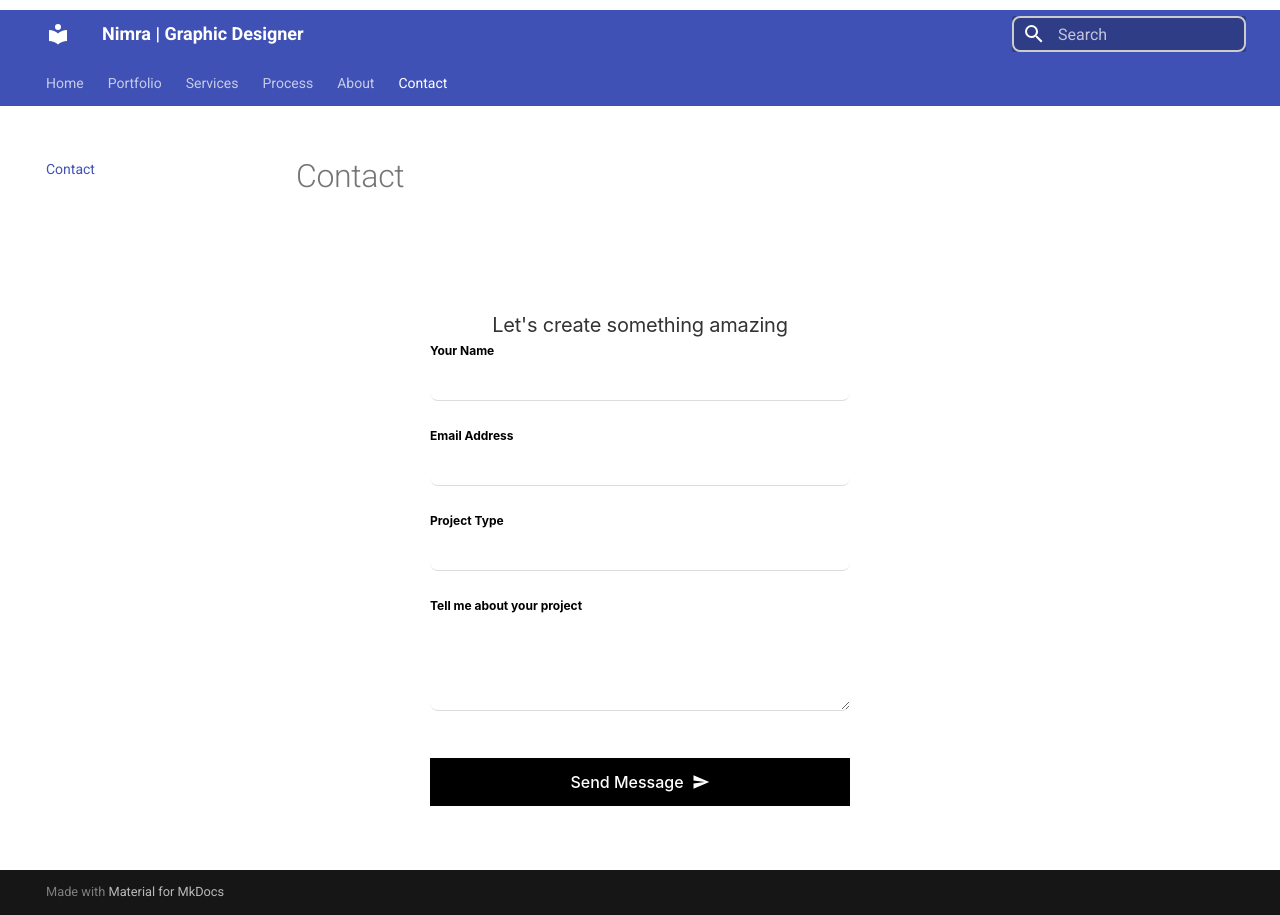
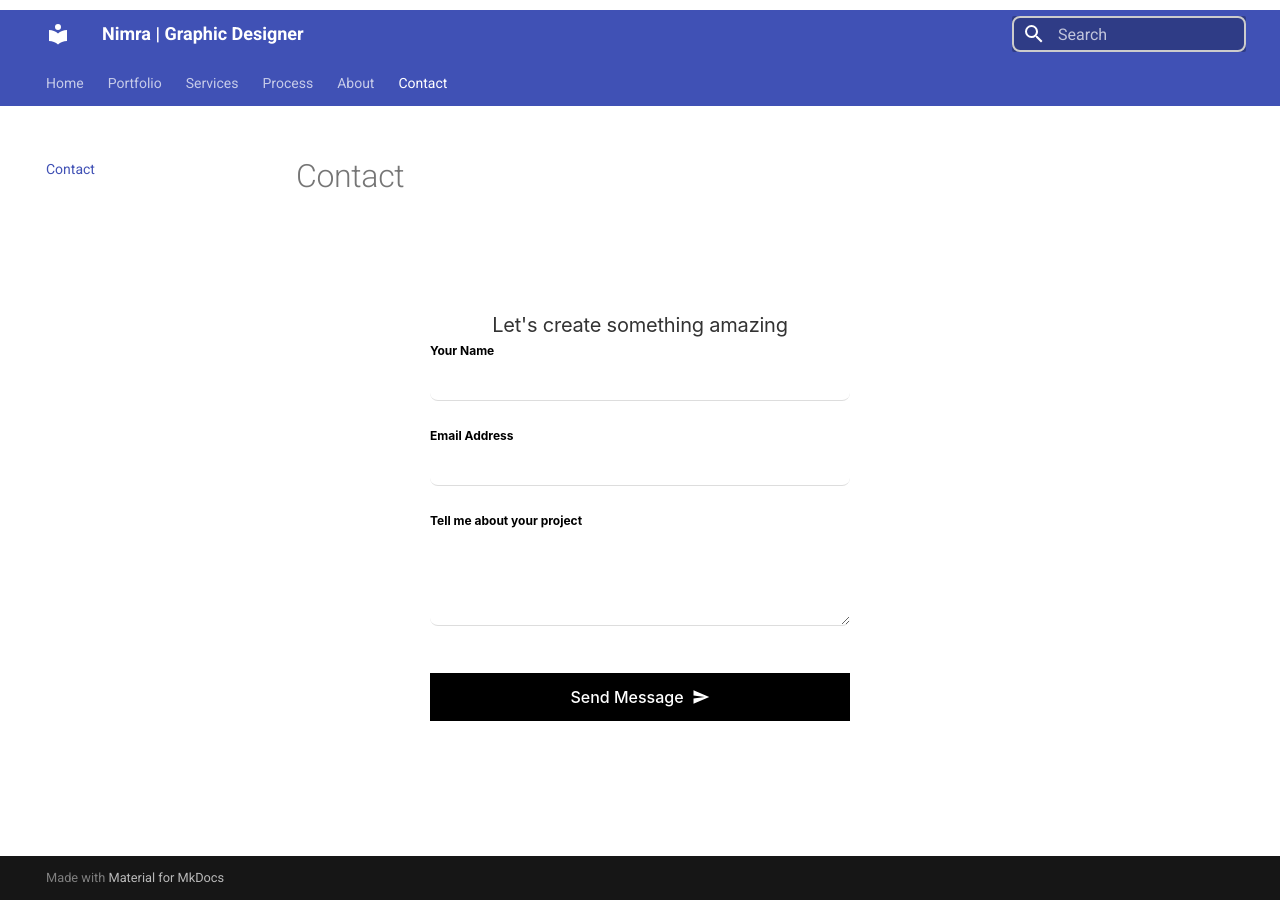
Before and after one commit to Haroon1056/graphic-portfolio, an MkDocs documentation site: the page built from docs/contact.md, in a window 1280 px wide. Built offline with MkDocs 1.6.1 and Material for MkDocs 9.7.7, drawn with Linux system fonts in a browser that asks for light colours.

Commit message:
updated protfolio

```diff
--- a/docs/contact.md
+++ b/docs/contact.md
@@ -13,7 +13,7 @@
     <div class="underline"></div>
   </div>
 
-  <div class="input-group">
+  <!-- <div class="input-group">
     <select name="project" id="project">
       <option value=""></option>
       <option value="branding">Brand Identity</option>
@@ -22,7 +22,7 @@
     </select>
     <label for="project">Project Type</label>
     <div class="underline"></div>
-  </div>
+  </div> -->
 
   <div class="input-group">
     <textarea name="message" id="message" rows="3" required></textarea>
```
Also changed, not shown: site/about/index.html, site/process/index.html.
